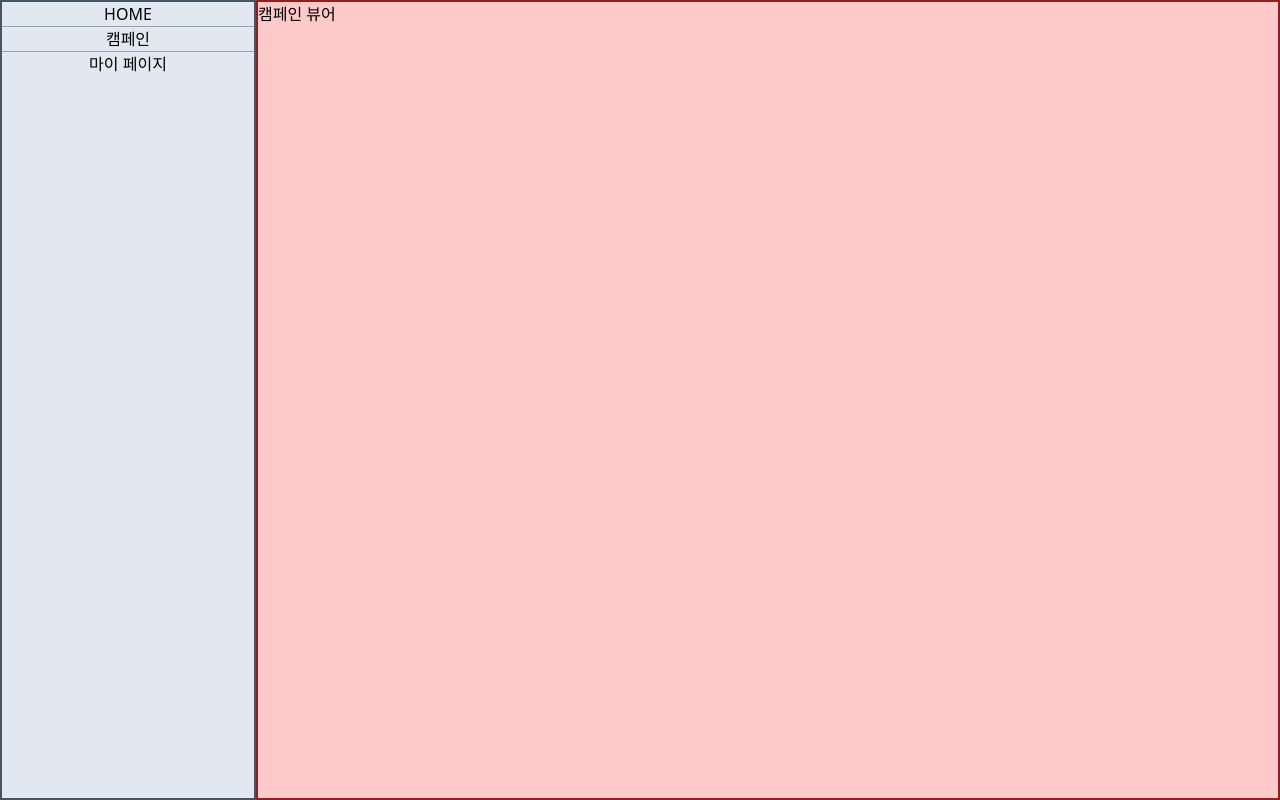
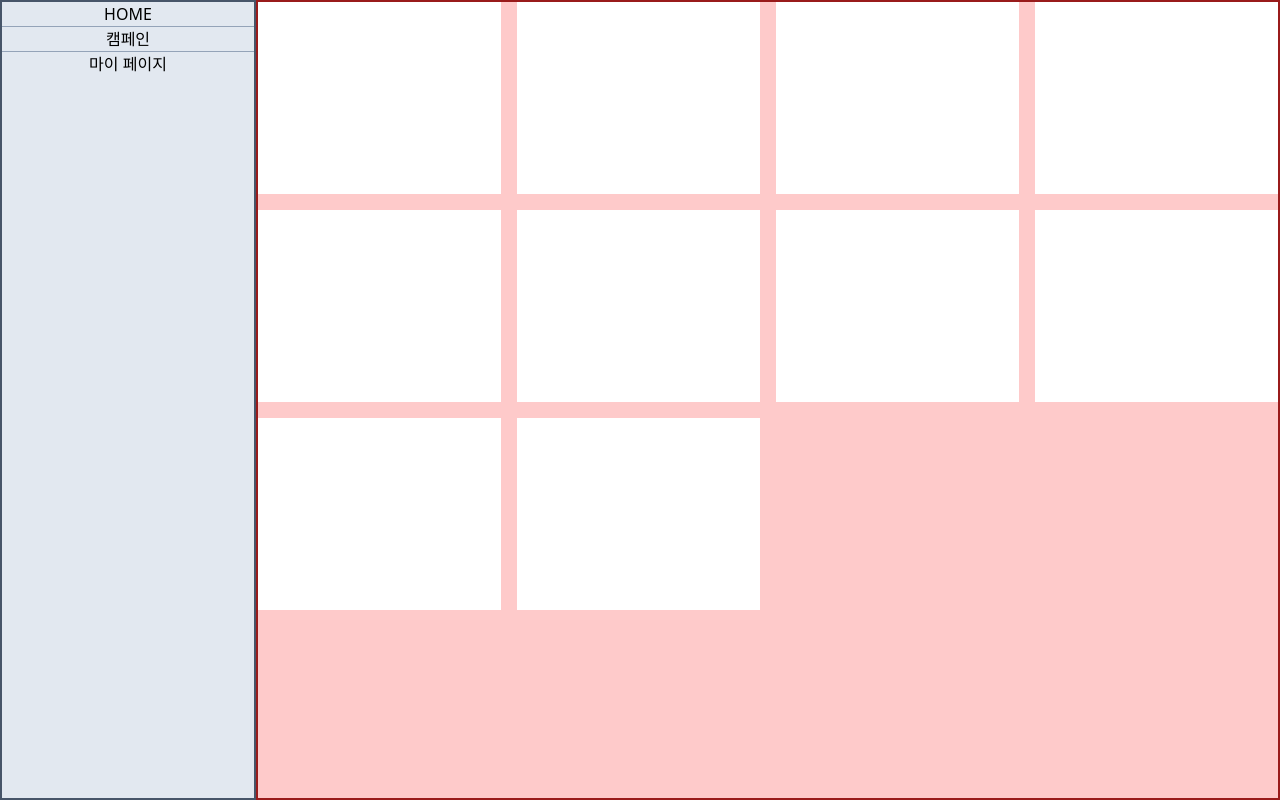
Before and after one commit to feynubrick/6-5-0-client, a React (Create React App) app: page / in a window 1280 px wide. Built offline with nearby package versions, Linux system fonts and the light colour scheme.

Commit message:
캠페인 카드 기본 배치

```diff
--- /dev/null
+++ b/src/components/CampaignCard.tsx
@@ -0,0 +1,5 @@
+function CampaignCard() {
+  return <div className="bg-white h-48"></div>;
+}
+
+export default CampaignCard;
--- a/src/components/CampaignViewer.tsx
+++ b/src/components/CampaignViewer.tsx
@@ -1,6 +1,18 @@
+import CampaignCard from './CampaignCard';
 function CampaignViewer() {
   return (
-    <div className="h-full bg-red-200 border-2 border-red-800">캠페인 뷰어</div>
+    <div className="h-full bg-red-200 border-2 border-red-800 grid grid-cols-4 gap-4 content-start">
+      <CampaignCard></CampaignCard>
+      <CampaignCard></CampaignCard>
+      <CampaignCard></CampaignCard>
+      <CampaignCard></CampaignCard>
+      <CampaignCard></CampaignCard>
+      <CampaignCard></CampaignCard>
+      <CampaignCard></CampaignCard>
+      <CampaignCard></CampaignCard>
+      <CampaignCard></CampaignCard>
+      <CampaignCard></CampaignCard>
+    </div>
   );
 }
 
```
